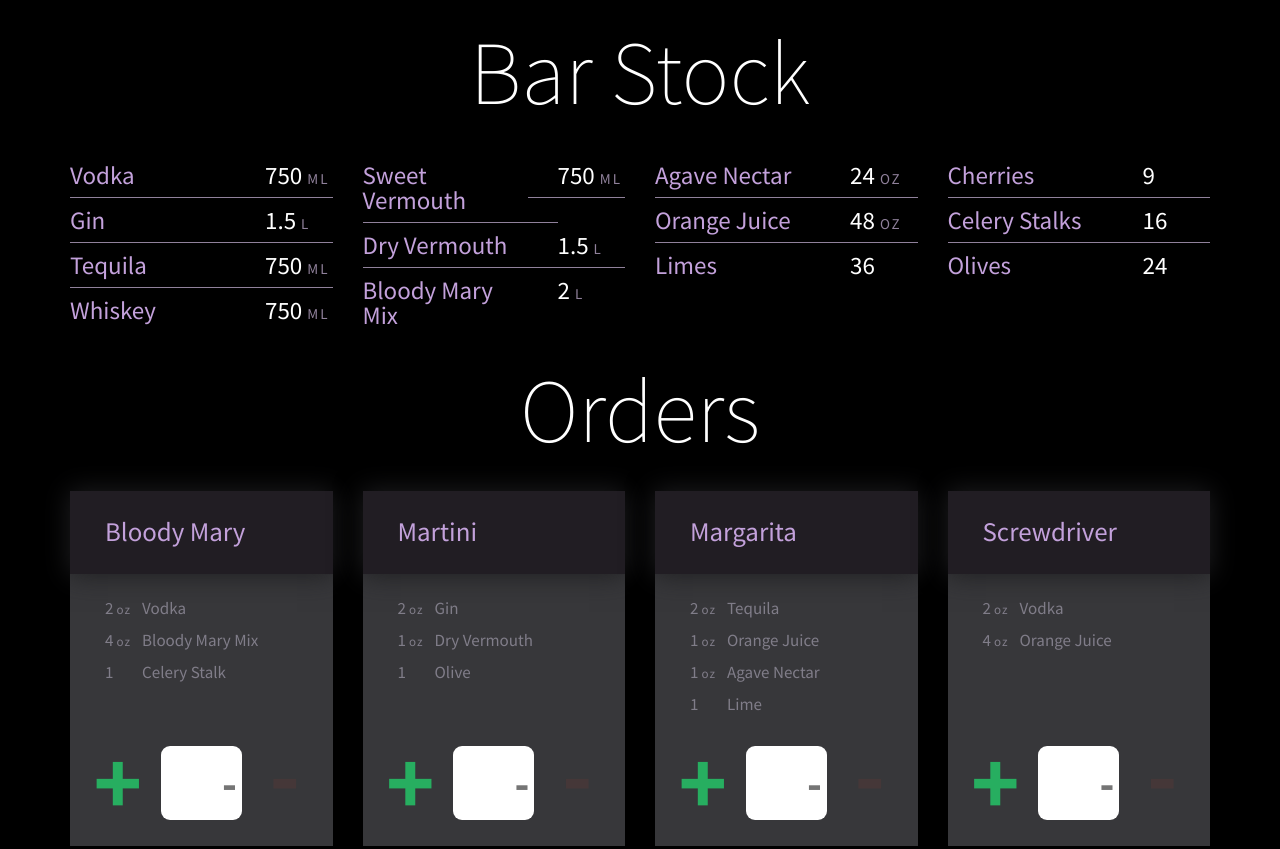
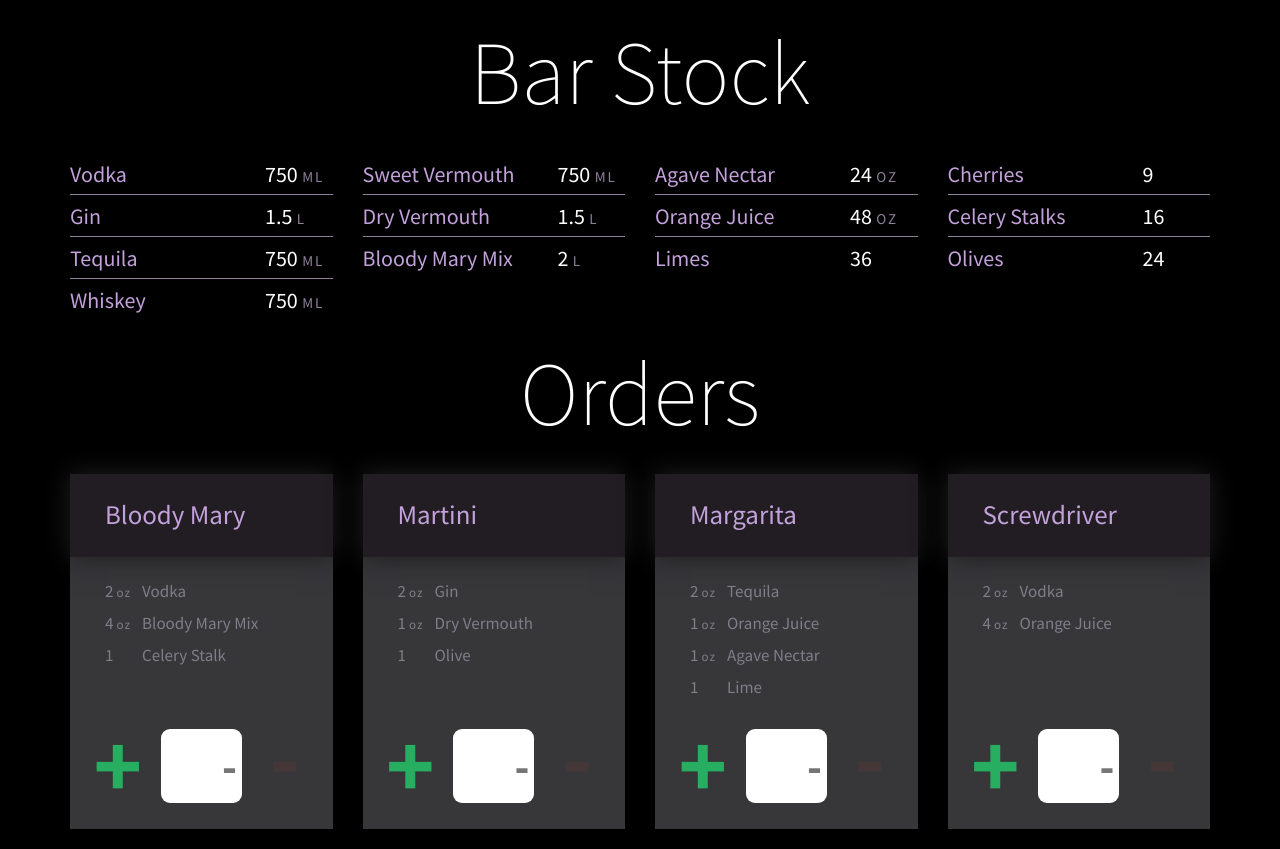
Before and after one commit to todoubled/drinks, a plain HTML site: page index.html in a window 1280 px wide. Shown: the top 849 px of the page. Drawn offline with nearby package versions, Linux system fonts and the light colour scheme.

Commit message:
updated font-style on bar stock to fit on one line.

```diff
--- a/sass/styles.scss
+++ b/sass/styles.scss
@@ -77,6 +77,7 @@
     p {
       margin-bottom: 0;
       color: $font-purple;
+      @include respond-to(min-width, $desktop) { font-size: 22px; }
     }
     .quantity { color: white; }
     .measurement {
```
Also changed, not shown: css/styles.css.
